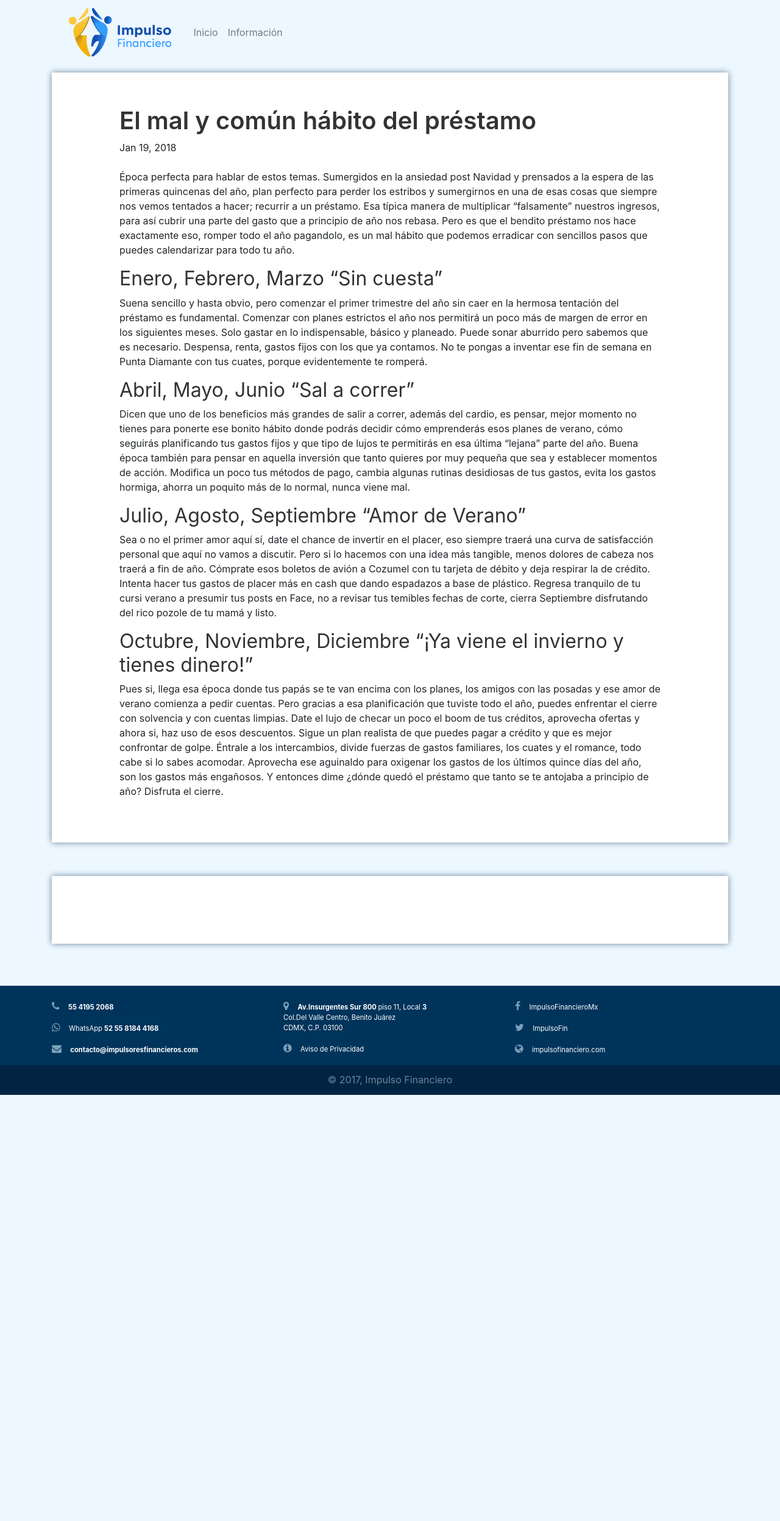
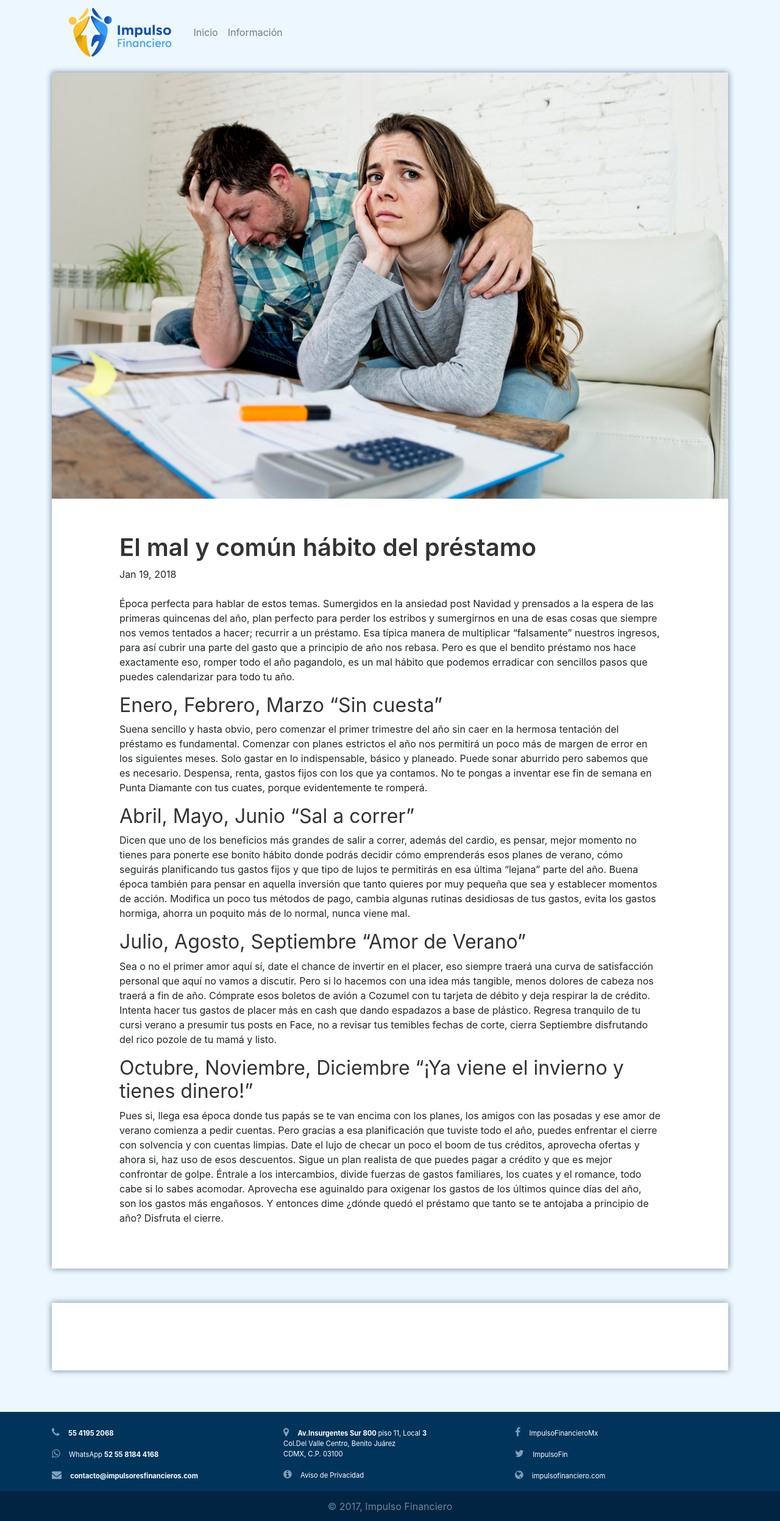
Before and after one commit to impulsofinanciero/blog, a Jekyll site: the page built from _posts/2018-01-18-El-mal-y-comun-habito-del-prestamo.md, in a window 1280 px wide. Shown: the whole page at 61% size. Built offline with Jekyll 4.4.1, drawn with Linux system fonts in a browser that asks for light colours; nearby versions of some CDN libraries; comment, search, counter and statistics services are not loaded; before the commit the page ends 1796 px from its top, so only the background shows below that.

Commit message:
Update 2018-01-18-El-mal-y-comun-habito-del-prestamo.md

```diff
--- a/_posts/2018-01-18-El-mal-y-comun-habito-del-prestamo.md
+++ b/_posts/2018-01-18-El-mal-y-comun-habito-del-prestamo.md
@@ -5,7 +5,7 @@ title:  "El mal y común hábito del préstamo"
 date:   2018-01-19 11:00:00 -0600
 groups: [general,finanzas]
 tags: ["Cuesta de Enero"]
-highlight:
+highlight: el mal y común hábito del préstamo.jpg
 author: Impulso Financiero
 comments: true
 
```
